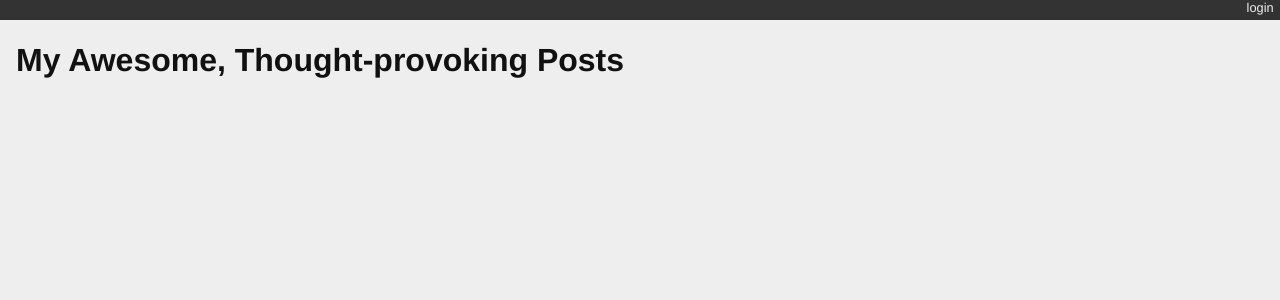
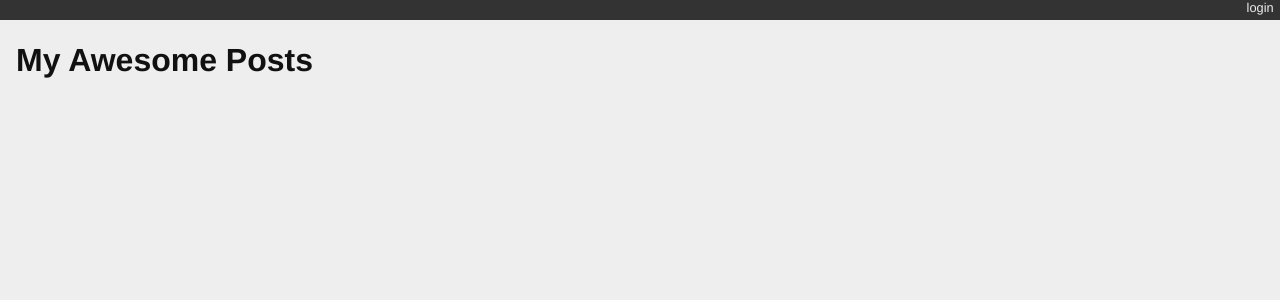
Before and after one commit to ctramsay/django-blog, a Django app: page / in a window 1280 px wide. Shown: the top 300 px of the page. Run offline with Django 3.2, Linux system fonts and the light colour scheme; data that the repository does not hold is empty.

Commit message:
Changed title

```diff
--- a/blogging/templates/blogging/list.html
+++ b/blogging/templates/blogging/list.html
@@ -1,5 +1,5 @@
 {% extends "base.html" %}{% block content %}
-  <h1>My Awesome, Thought-provoking Posts</h1>
+  <h1>My Awesome Posts</h1>
   {% comment %} here is where the query happens {% endcomment %}
   {% for post in post_list %}
   <div class="post">
--- a/blogging/tests.py
+++ b/blogging/tests.py
@@ -28,7 +28,7 @@ class FrontEndTestCase(TestCase):
         resp = self.client.get("/")
         # the content of the rendered response is always a bytestring
         resp_text = resp.content.decode(resp.charset)
-        self.assertTrue("My Awesome, Thought-provoking Posts" in resp_text)
+        self.assertTrue("My Awesome Posts" in resp_text)
         for count in range(1, 11):
             title = "Post %d Title" % count
             if count < 6:
```
